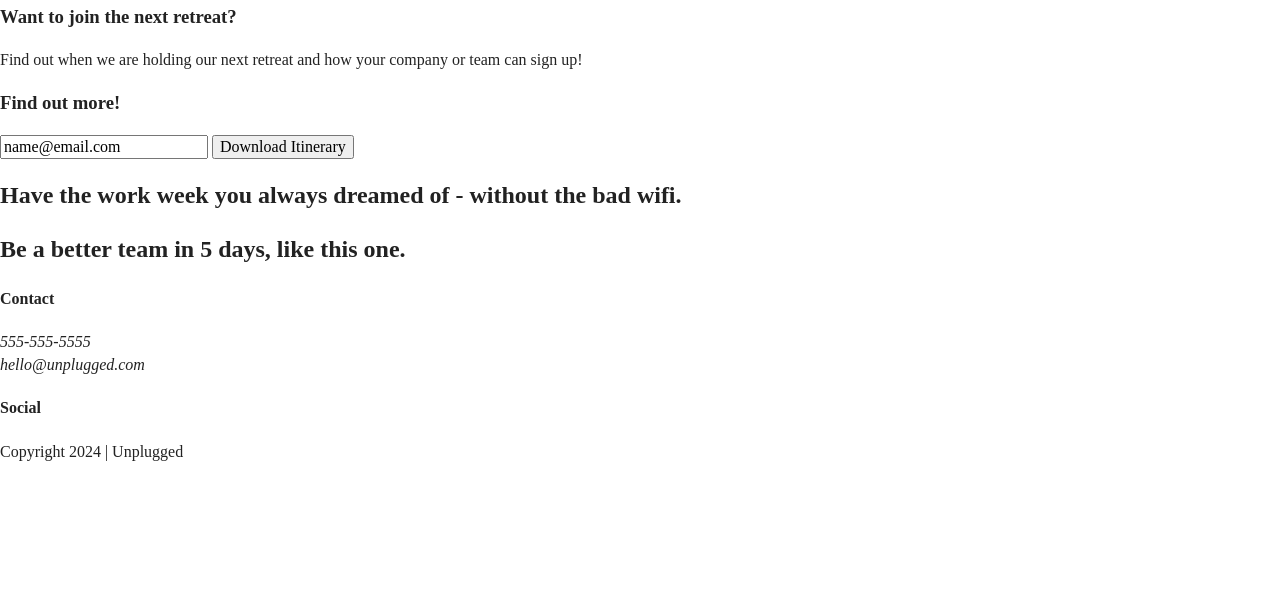
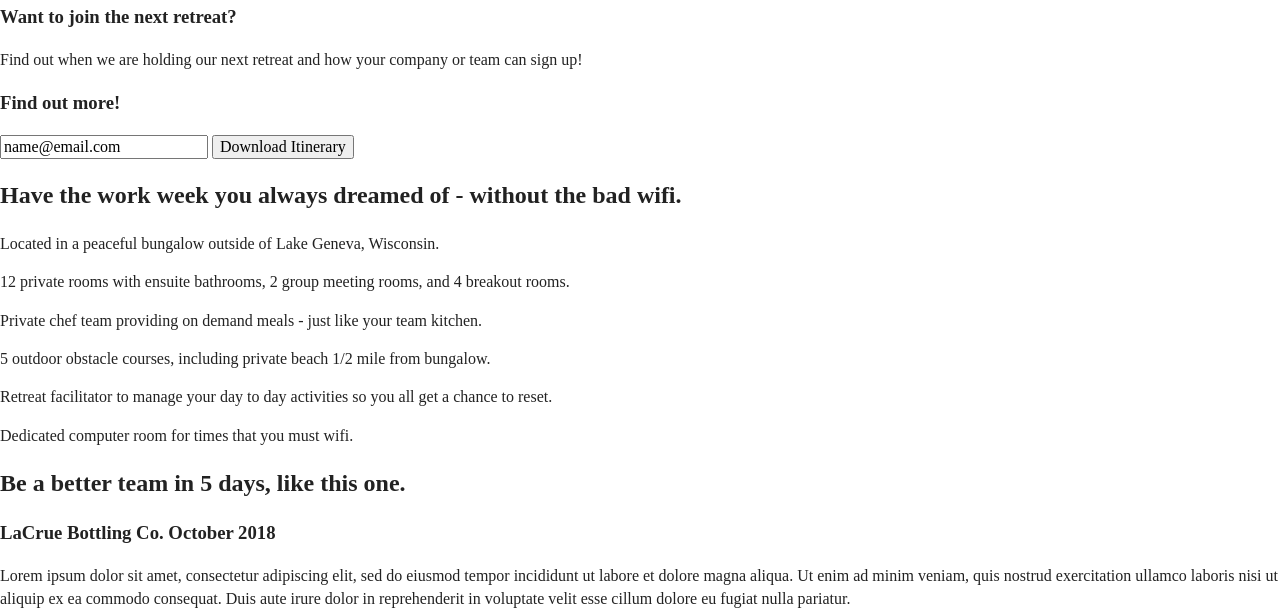
Before and after one commit to TanyaEychner/unplugged-responsive, a website: page index.html in a window 1280 px wide. Shown: the part 184-800 px from the top of the page. Drawn offline with Linux system fonts and the light colour scheme.

Commit message:
Finished coding my homepage html

```diff
--- a/index.html
+++ b/index.html
@@ -52,7 +52,6 @@
       <div class="content-wrapper">
         <h1>Retreat from the desk, return refreshed.</h1>
 
-
       </div>
     </section>
 
@@ -75,14 +74,49 @@
 
     </aside>
 
-    <div class="features">
-      <h2>Have the work week you always dreamed of - without the bad wifi.</h2>
-    </div>
+    <section class="features">
+      <div class="content-wrapper">
+        <h2>Have the work week you always dreamed of - without the bad wifi.</h2>
 
-    <div class="reviews">
-      <h2>Be a better team in 5 days, like this one.</h2>
+        <div class="features-items">
 
-    </div>
+        <article>
+          <p class="fontawesome-icon"></p>
+          <p class="features-item-description">Located in a peaceful bungalow outside of Lake Geneva, Wisconsin.</p>
+        </article>
+        <article>
+          <p class="fontawesome-icon"></p>
+          <p class="features-item-description">12 private rooms with ensuite bathrooms, 2 group meeting rooms, and 4 breakout rooms.</p>
+        </article>
+        <article>
+          <p class="fontawesome-icon"></p>
+          <p class="features-item-description">Private chef team providing on demand meals - just like your team kitchen.</p>
+        </article>
+        <article>
+          <p class="fontawesome-icon"></p>
+          <p class="features-item-description">5 outdoor obstacle courses, including private beach 1/2 mile from bungalow.</p>
+        </article>
+        <article>
+          <p class="fontawesome-icon"></p>
+          <p class="features-item-description">Retreat facilitator to manage your day to day activities so you all get a chance to reset.</p>
+        </article>
+        <article>
+          <p class="fontawesome-icon"></p>
+          <p class="features-item-description">Dedicated computer room for times that you must wifi.</p>
+        </article>
+      </div>
+    </section>
+
+    <section class="reviews">
+      <div class="content-wrapper">
+        <h2>Be a better team in 5 days, like this one.</h2>
+      <article>
+        <h3>LaCrue Bottling Co. October 2018</h3>
+        <!--Team Img goes here-->
+        <p>Lorem ipsum dolor sit amet, consectetur adipiscing elit, sed do eiusmod tempor incididunt ut labore et dolore magna aliqua. Ut enim ad minim veniam, quis nostrud exercitation ullamco laboris nisi ut aliquip ex ea commodo consequat. Duis aute irure dolor in reprehenderit in voluptate velit esse cillum dolore eu fugiat nulla pariatur. </p>
+      </article>
+      </div>
+    </section>
 
   </main> <!--main wrapper -->
 
```
